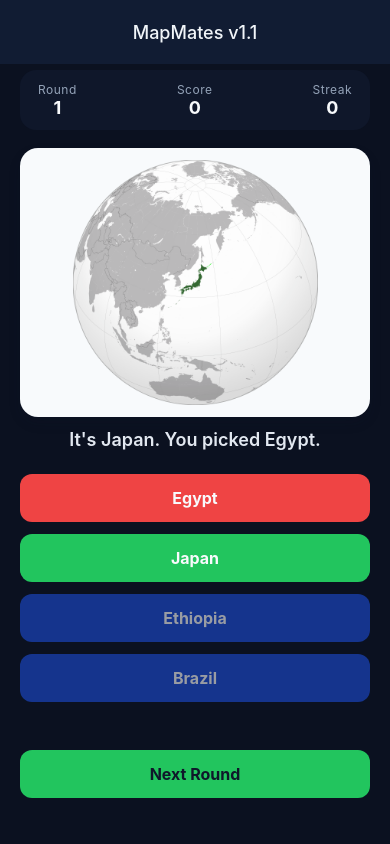
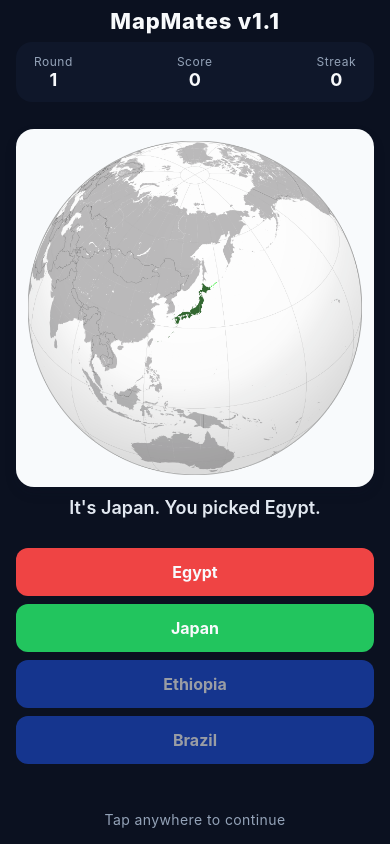
Before and after one commit to Kn0tas/MapMates, a React Native app: screen /Game in a window 390 px wide. Both pictures are taken after a click on the button "Egypt". Built offline with nearby package versions, Linux system fonts and the light colour scheme.

Commit message:
feat: fixed so everything fits without scrolling. Added skip to next guess by tapping the screen

```diff
--- a/App.tsx
+++ b/App.tsx
@@ -31,17 +31,10 @@ const App: React.FC = () => {
         <Stack.Navigator
           initialRouteName="Game"
           screenOptions={{
-            headerStyle: { backgroundColor: "#111c33" },
-            headerTitleStyle: { color: "#f1f5f9" },
-            headerTitleAlign: "center",
-            headerShadowVisible: false,
+            headerShown: false,
           }}
         >
-          <Stack.Screen
-            name="Game"
-            component={GameScreen}
-            options={{ title: "MapMates v1.1" }}
-          />
+          <Stack.Screen name="Game" component={GameScreen} />
         </Stack.Navigator>
       </NavigationContainer>
     </SafeAreaProvider>
--- a/src/components/CountryMap.tsx
+++ b/src/components/CountryMap.tsx
@@ -18,7 +18,7 @@ export const CountryMap: React.FC<CountryMapProps> = ({ target }) => {
 const styles = StyleSheet.create({
   wrapper: {
     width: "100%",
-    aspectRatio: 1.3,
+    aspectRatio: 1,
     backgroundColor: "#f8fafc",
     borderRadius: 18,
     padding: 12,
--- a/src/components/OptionButton.tsx
+++ b/src/components/OptionButton.tsx
@@ -50,7 +50,7 @@ const styles = StyleSheet.create({
     width: "100%",
     alignItems: "center",
     justifyContent: "center",
-    marginBottom: 12,
+    marginBottom: 8,
   },
   label: {
     color: "#f8fafc",
--- a/src/components/RoundControls.tsx
+++ b/src/components/RoundControls.tsx
@@ -13,7 +13,7 @@ type RoundControlsProps = {
 export const RoundControls: React.FC<RoundControlsProps> = ({
   status,
   onReveal,
-  onNext,
+  onNext: _onNext,
   onSkip,
 }) => {
   if (status === "playing") {
@@ -36,9 +36,9 @@ export const RoundControls: React.FC<RoundControlsProps> = ({
   }
 
   return (
-    <Pressable style={[styles.button, styles.next]} onPress={onNext}>
-      <Text style={styles.buttonText}>Next Round</Text>
-    </Pressable>
+    <View style={styles.tapHint}>
+      <Text style={styles.hintText}>Tap anywhere to continue</Text>
+    </View>
   );
 };
 
@@ -46,31 +46,35 @@ const styles = StyleSheet.create({
   row: {
     flexDirection: "row",
     justifyContent: "space-between",
-    marginTop: 18,
+    marginTop: 12,
+    gap: 10,
   },
   button: {
-    paddingVertical: 14,
+    paddingVertical: 12,
     borderRadius: 12,
     alignItems: "center",
-    marginTop: 18,
   },
   rowButton: {
     flex: 1,
-    marginTop: 0,
   },
   reveal: {
     backgroundColor: "#38bdf8",
-    marginRight: 10,
   },
   skip: {
     backgroundColor: "#f97316",
-  },
-  next: {
-    backgroundColor: "#22c55e",
   },
   buttonText: {
     color: "#0f172a",
     fontWeight: "700",
     fontSize: 16,
   },
+  tapHint: {
+    alignItems: "center",
+    marginTop: 12,
+  },
+  hintText: {
+    color: "#94a3b8",
+    fontSize: 14,
+    letterSpacing: 0.4,
+  },
 });
--- a/src/screens/GameScreen.tsx
+++ b/src/screens/GameScreen.tsx
@@ -1,10 +1,5 @@
 import React, { useEffect, useMemo, useState } from "react";
-import {
-  ScrollView,
-  StyleSheet,
-  Text,
-  View,
-} from "react-native";
+import { Pressable, StyleSheet, Text, View } from "react-native";
 import { SafeAreaView } from "react-native-safe-area-context";
 
 import { useGameStore } from "../context/gameStore";
@@ -61,18 +56,36 @@ export const GameScreen: React.FC = () => {
     return `It\'s ${target.name}.`;
   }, [status, target, selection, options]);
 
+  const handleAdvance = () => {
+    if (status === "revealed") {
+      nextRound();
+    } else if (status === "idle" || status === "complete") {
+      initGame();
+    }
+  };
+
   if (!target) {
     return (
-      <SafeAreaView style={styles.centered}>
+      <SafeAreaView style={styles.safeArea}>
+        <View style={styles.centered}>
           <Text style={styles.message}>Preparing your next round...</Text>
+        </View>
       </SafeAreaView>
     );
   }
 
   return (
     <SafeAreaView style={styles.safeArea}>
-      <ScrollView contentContainerStyle={styles.container}>
+      <Pressable
+        style={styles.touchWrapper}
+        onPress={handleAdvance}
+        disabled={status === "playing"}
+      >
+        <View style={styles.container} pointerEvents="box-none">
+          <View style={styles.header}>
+            <Text style={styles.title}>MapMates v1.1</Text>
             <ScoreBoard round={round} score={score} streak={streak} />
+          </View>
 
           <View style={styles.mapSection}>
             <CountryMap target={target} />
@@ -109,7 +122,8 @@ export const GameScreen: React.FC = () => {
             onNext={nextRound}
             onSkip={skipRound}
           />
-      </ScrollView>
+        </View>
+      </Pressable>
     </SafeAreaView>
   );
 };
@@ -119,11 +133,26 @@ const styles = StyleSheet.create({
     flex: 1,
     backgroundColor: "#0b1120",
   },
+  touchWrapper: {
+    flex: 1,
+  },
   container: {
-    paddingHorizontal: 20,
-    paddingTop: 6,
-    paddingBottom: 24,
-    gap: 18,
+    flex: 1,
+    paddingHorizontal: 16,
+    paddingTop: 8,
+    paddingBottom: 16,
+    justifyContent: "space-between",
+    gap: 12,
+  },
+  header: {
+    gap: 8,
+  },
+  title: {
+    fontSize: 22,
+    fontWeight: "800",
+    color: "#f8fafc",
+    textAlign: "center",
+    letterSpacing: 0.8,
   },
   centered: {
     flex: 1,
@@ -132,7 +161,7 @@ const styles = StyleSheet.create({
     backgroundColor: "#0b1120",
   },
   mapSection: {
-    gap: 12,
+    gap: 10,
   },
   prompt: {
     fontSize: 18,
@@ -141,7 +170,7 @@ const styles = StyleSheet.create({
     textAlign: "center",
   },
   optionsSection: {
-    marginTop: 6,
+    marginTop: 4,
   },
   message: {
     fontSize: 18,
```
Lines whose indentation alone changed are shown as unchanged.
